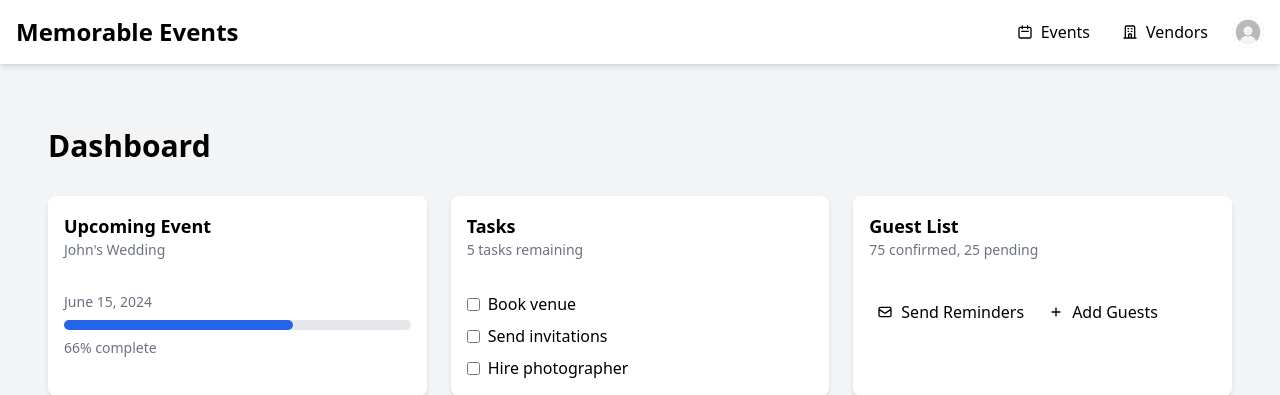
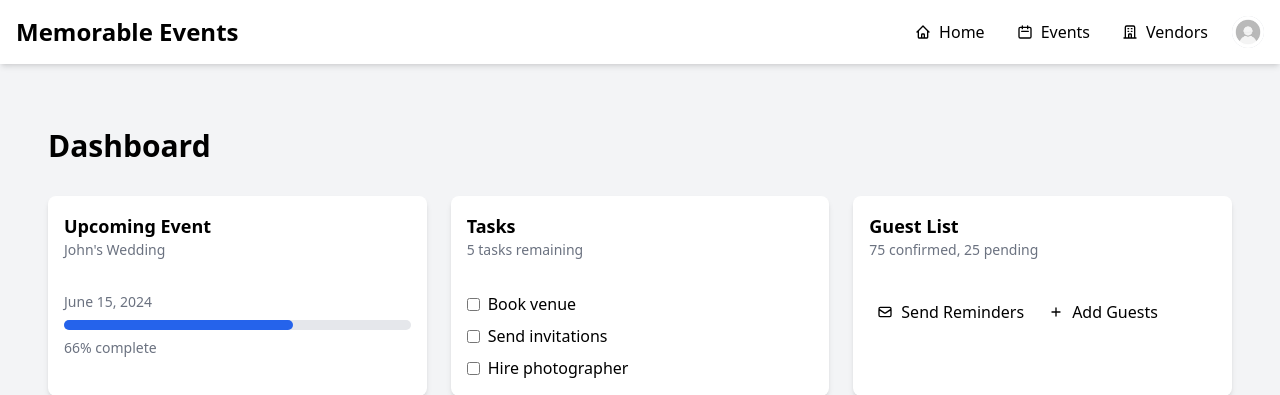
Before and after one commit to Esther-Wagatwe/memorable_events_v2, a Flask app: page /dashboard in a window 1280 px wide. Shown: the top 395 px of the page. Run offline with Flask 3, Linux system fonts and the light colour scheme; the visitor is signed in with stand-in values (Sample User, id 1); data that the repository does not hold is empty; some libraries are stand-ins or nearby versions.

Commit message:
Add a home button to redirect user to the dashboard page

```diff
--- a/templates/index.html
+++ b/templates/index.html
@@ -16,6 +16,14 @@
             <div class="flex flex-col sm:flex-row justify-between items-center">
                 <h1 class="text-2xl font-bold text-primary mb-4 sm:mb-0">Memorable Events</h1>
                 <div class="flex flex-col sm:flex-row items-center space-y-2 sm:space-y-0 sm:space-x-4">
+                    <!-- Home/Dashboard button -->
+                    <a href="{{ url_for('app_views.dashboard') }}" class="w-full sm:w-auto p-2 flex items-center justify-center hover:bg-gray-100 rounded">
+                        <svg class="mr-2 h-4 w-4" fill="none" stroke="currentColor" viewBox="0 0 24 24" xmlns="http://www.w3.org/2000/svg">
+                            <path stroke-linecap="round" stroke-linejoin="round" stroke-width="2" d="M3 12l2-2m0 0l7-7 7 7M5 10v10a1 1 0 001 1h3m10-11l2 2m-2-2v10a1 1 0 01-1 1h-3m-6 0a1 1 0 001-1v-4a1 1 0 011-1h2a1 1 0 011 1v4a1 1 0 001 1m-6 0h6"></path>
+                        </svg>
+                        Home
+                    </a>
+
                     <!-- Events button -->
                     <a href="{{ url_for('app_views.events') }}" class="w-full sm:w-auto p-2 flex items-center justify-center hover:bg-gray-100 rounded">
                         <svg class="mr-2 h-4 w-4" fill="none" stroke="currentColor" viewBox="0 0 24 24" xmlns="http://www.w3.org/2000/svg">
```
